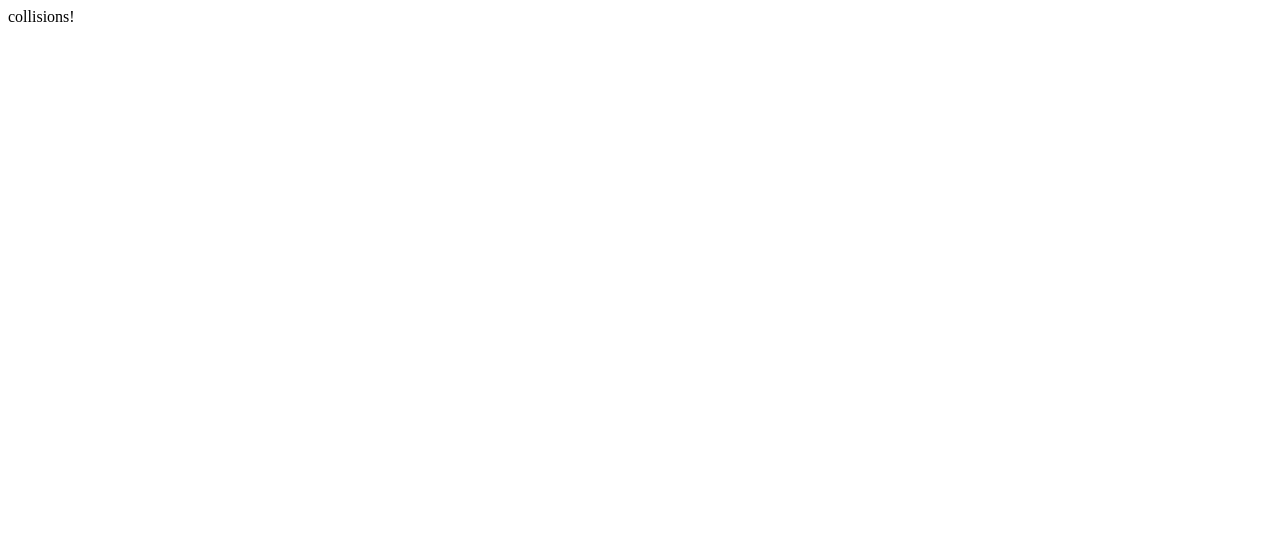
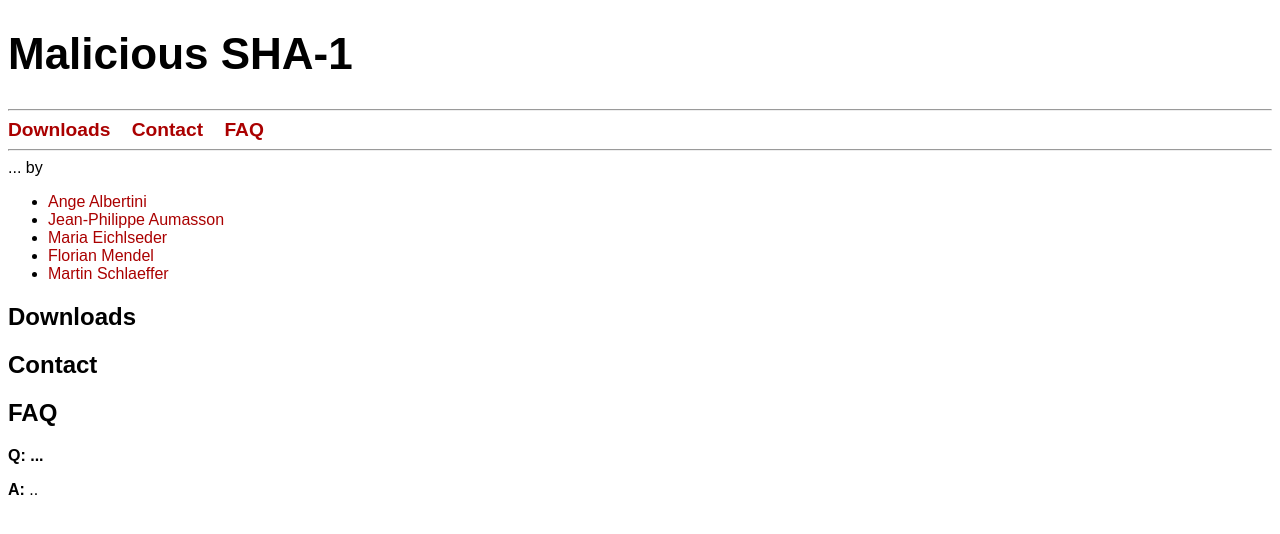
Before and after one commit to MaliciousSHA1/MaliciousSHA1.github.io, a plain HTML site: page index.html in a window 1280 px wide. Drawn offline with Linux system fonts and the light colour scheme.

Commit message:
placeholders

```diff
--- a/index.html
+++ b/index.html
@@ -1 +1,78 @@
-collisions!
+<!doctype html>
+<html lang="en">
+<head>
+<title>Malicious SHA-1</title>
+<meta http-equiv="Content-Type" content="text/html; charset=utf-8">
+<link href="style.css" rel="stylesheet" type="text/css" media="screen">
+</head>
+<body>
+<header>
+<h1>Malicious SHA-1</h1>
+<hr />
+</header>
+<nav>
+<big>
+<b>
+<a href="#dl">Downloads</a>
+&nbsp;&nbsp;
+<a href="#co">Contact</a>
+&nbsp;&nbsp;
+<a href="#qa">FAQ</a>
+</b>
+</big>
+<hr />
+</nav>
+
+<section id="in">
+
+...
+
+by
+
+<ul>
+<li>
+<a href="https://code.google.com/p/corkami/">Ange Albertini</a>
+</li>
+<li>
+<a href="https://131002.net">Jean-Philippe Aumasson</a>
+</li>
+<li>
+<a href="">Maria Eichlseder</a>
+</li>
+<li>
+<a href="">Florian Mendel</a>
+</li>
+<li>
+<a href="">Martin Schlaeffer</a>
+</li>
+</ul>
+
+</section>
+
+<section id="dl">
+<h2>Downloads</h2>
+
+</section>
+
+<section id="co">
+<h2>Contact</h2>
+
+</section>
+
+<section id="qa">
+<h2>FAQ</h2>
+
+<p>
+<b>Q:
+...
+</b>
+</p>
+<p>
+<b>A:</b>
+..
+</p>
+
+</section>
+
+
+</html>
--- /dev/null
+++ b/style.css
@@ -0,0 +1,15 @@
+html,body
+{
+color:#000000;
+background-color:white;
+font-family:sans-serif;
+}
+
+h1
+{
+font-size:275%;
+}
+
+a:link {color:#aa0000; text-decoration:none;}
+a:visited {color:#aa0000; text-decoration:none;}
+a:hover {color:#dd0000; text-decoration:none}
```
